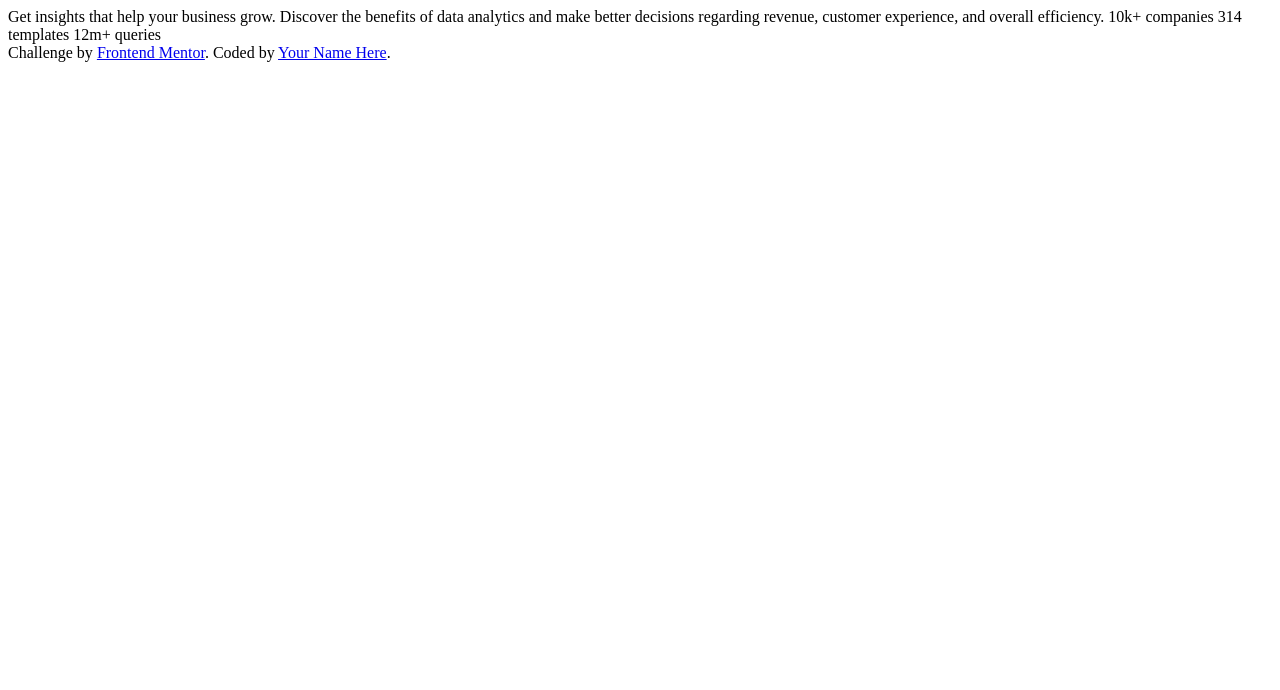
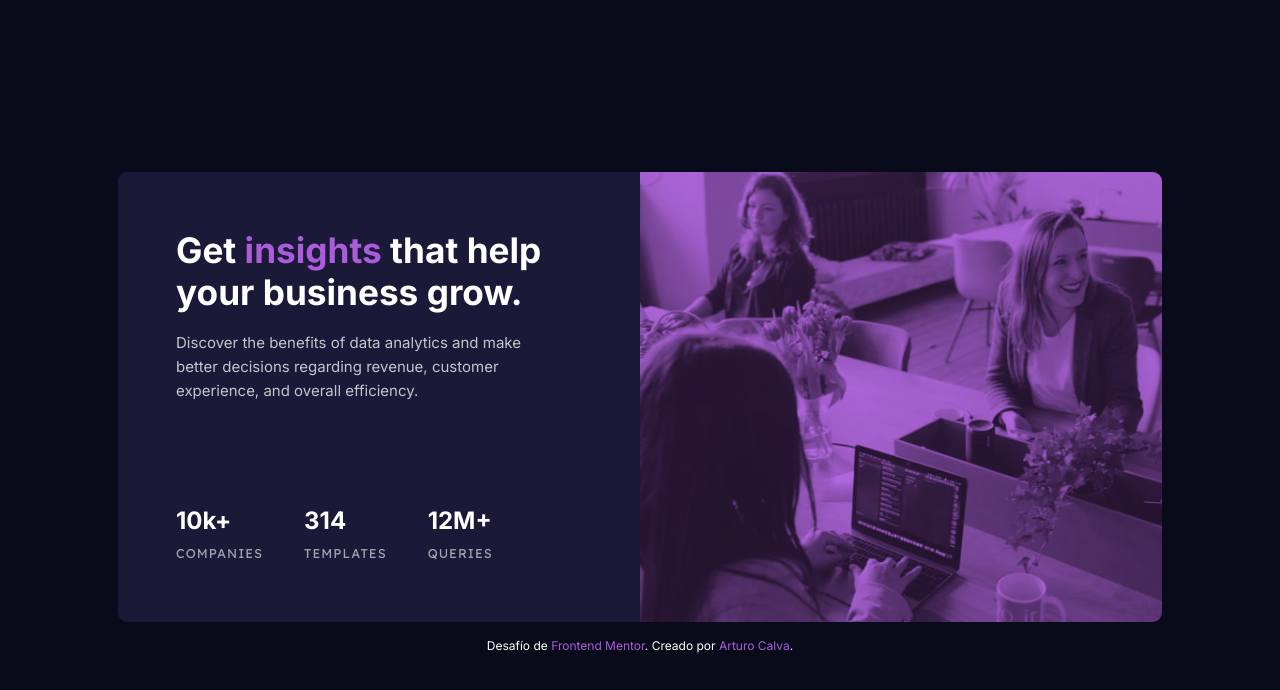
Before and after one commit to SimoniacJewel88/Componente-Previsualizacion-Tarjeta-de-Estadisticas, a plain HTML site: page index.html in a window 1280 px wide. Drawn offline with Linux system fonts and the light colour scheme.

Commit message:
Desafio completado - usar vh (viewheight) mas cuidadosamente

```diff
--- a/index.html
+++ b/index.html
@@ -14,19 +14,33 @@
 
 </head>
 <body>
+  <main class="contenido">
+    <div class="tarjeta">
+      <section class="tarjeta-imagen">
 
-  Get insights that help your business grow.
+        <div class="imagen"></div>
+        <!-- <img class="imagen" src="./images/image-header-mobile.jpg" alt="imagen tarjeta"> -->
+      </section>
+      <section class="tarjeta-descripcion">
+        <div class="descripcion">
+          <h1 class="titulo">Get <span>insights</span> that help your business grow.</h1>
+          <p>Discover the benefits of data analytics and make better decisions regarding revenue, customer
+            experience, and overall efficiency.</p>
+          <div class="flex-estadisticas">
+            <h2 class="estadisticas">10k+ <br> <span>companies</span></h2>
+            <h2 class="estadisticas">314 <br> <span>templates</span></h2>
+            <h2 class="estadisticas" style="text-transform: uppercase;">12m+ <br> <span>queries</span></h2>
+          </div>
+        </div>
+      </section>
+    </div>
 
-  Discover the benefits of data analytics and make better decisions regarding revenue, customer
-  experience, and overall efficiency.
+    <div class="attribution">
+      Desafío de <a href="https://www.frontendmentor.io?ref=challenge" target="_blank">Frontend Mentor</a>.
+      Creado por <a href="https://github.com/SimoniacJewel88">Arturo Calva</a>.
+    </div>
 
-  10k+ companies
-  314 templates
-  12m+ queries
+  </main>
 
-  <div class="attribution">
-    Challenge by <a href="https://www.frontendmentor.io?ref=challenge" target="_blank">Frontend Mentor</a>.
-    Coded by <a href="#">Your Name Here</a>.
-  </div>
 </body>
 </html>
--- a/sass/custom.scss
+++ b/sass/custom.scss
@@ -2,10 +2,14 @@
 $very-dark-blue: hsl(233, 47%, 7%);
 $dark-desaturated-blue: hsl(244, 38%, 16%);
 $soft-violet-accent: hsl(277, 64%, 61%);
+$soft-violet-image: hsl(277, 63%, 64%);
 
 $white: hsl(0, 0%, 100%);
 $slightly-transparent-white1: hsla(0, 0%, 100%, 0.75); // (main paragraph)
 $slightly-transparent-white2: hsla(0, 0%, 100%, 0.6); // (stat headings)
+
+$font-base-inter: 'Inter', sans-serif;   //Weights: 400, 700
+$font-base-lexend: 'Lexend Deca', sans-serif;  //Weights: 400
 
 * {
     margin: 0;
@@ -16,12 +20,164 @@ $slightly-transparent-white2: hsla(0, 0%, 100%, 0.6); // (stat headings)
 body {
     font-size: 15px;
     background-color: $very-dark-blue;
+    color: white;
+    font-family: $font-base-inter;
 }
+
+.contenido {
+    width: 380px;
+    // background-color: gray;
+    margin: 0 auto;
+}
+
+.tarjeta {
+    display: flex;
+    flex-direction: column;
+
+    width: 350px;
+    margin: 0 auto;
+    margin-top: 4rem;
+    background-color: $dark-desaturated-blue;
+    border-radius: 0.6rem;
+    overflow: hidden;
+}
+
+.tarjeta-imagen {
+    // background-color: purple;
+    display: flex;
+    background-image: url('../images/image-header-mobile.jpg');
+    background-color: $soft-violet-image;
+    // background-blend-mode: soft-light;
+    background-blend-mode: multiply;
+    background-repeat: no-repeat;
+    background-position: center;
+	background-size: cover;
+    height: 245px;
+
+    // width: 350px;
+
+    .imagen {
+        width: 100%;
+        height: 100%;
+        background-color: $soft-violet-accent;
+        opacity: 0.2;
+    }
+}
+
+.tarjeta-descripcion {
+    // background-color: blueviolet;
+    padding: 2.5rem;
+    text-align: center;
+}
+
+.descripcion {
+    display: flex;
+    flex-direction: column;
+
+    p {
+        color: $slightly-transparent-white1;
+        font-size: 15px;
+        line-height: 1.5rem;
+        font-weight: 400;
+        margin-bottom: 1.1rem;
+    }
+}
+
+.titulo{
+    // font-family: $font-base-lexend;
+    font-size: 1.6rem;
+    margin-bottom: 1.1rem;
+
+    span {
+        color: $soft-violet-accent;
+        // text-transform: uppercase;
+        // letter-spacing: 1px;
+    }
+
+}
+
+.flex-estadisticas {
+    display: flex;
+    flex-direction: column;
+
+    .estadisticas {
+        margin-top: 1rem;
+        font-size: 1.5rem;
+
+        span {
+            text-transform: uppercase;
+            font-size: 0.8rem;
+            color: $slightly-transparent-white2;
+            font-weight: 400;
+            letter-spacing: 1px;
+            font-family: $font-base-lexend;
+            font-weight: lighter;
+        }
+    }
+}
+
+//MEDIA QUERIES
+@media (min-width: 768px) {
+    .contenido {
+        width: 100%;
+        height: 97.1vh;
+        display: flex;
+        flex-direction: column;
+        justify-content: center;
+        margin: auto auto;
+    }
+
+    .tarjeta {
+        width: 81.5%;
+        display: flex;
+        flex-direction: row;
+        height: 450px;
+    }
+    .tarjeta-imagen {
+        width: 50%;
+        height: auto;
+        order: 1;
+        // flex-grow: 50%;
+    }
+
+    .tarjeta-descripcion {
+        order: 0;
+        width: 50%;
+        text-align: start;
+        padding: 3.6rem;
+        // flex-grow: 50%;
+    }
+
+    .descripcion {
+        height: 100%;
+
+        .flex-estadisticas {
+            flex-direction: row;
+            justify-content: space-between;
+            padding-right: 5.6rem;
+        }
+        p {
+            padding-right: 3rem;
+            flex-grow: 2;
+        }
+    }
+
+    .titulo{
+        // font-family: $font-base-lexend;
+        font-size: 2.2rem;
+        margin-bottom: 1.1rem;
+    }
+}
+
+
+
 
 // Frontend Mentor reference
 .attribution {
+    margin: 1rem auto;
     font-size: 12px; text-align: center;
 }
 .attribution a {
-    color: hsl(228, 45%, 44%);
+    color: $soft-violet-accent;
+    text-decoration: none;
 }
```
Also changed, not shown: css/estilos.css, 1 other file.
